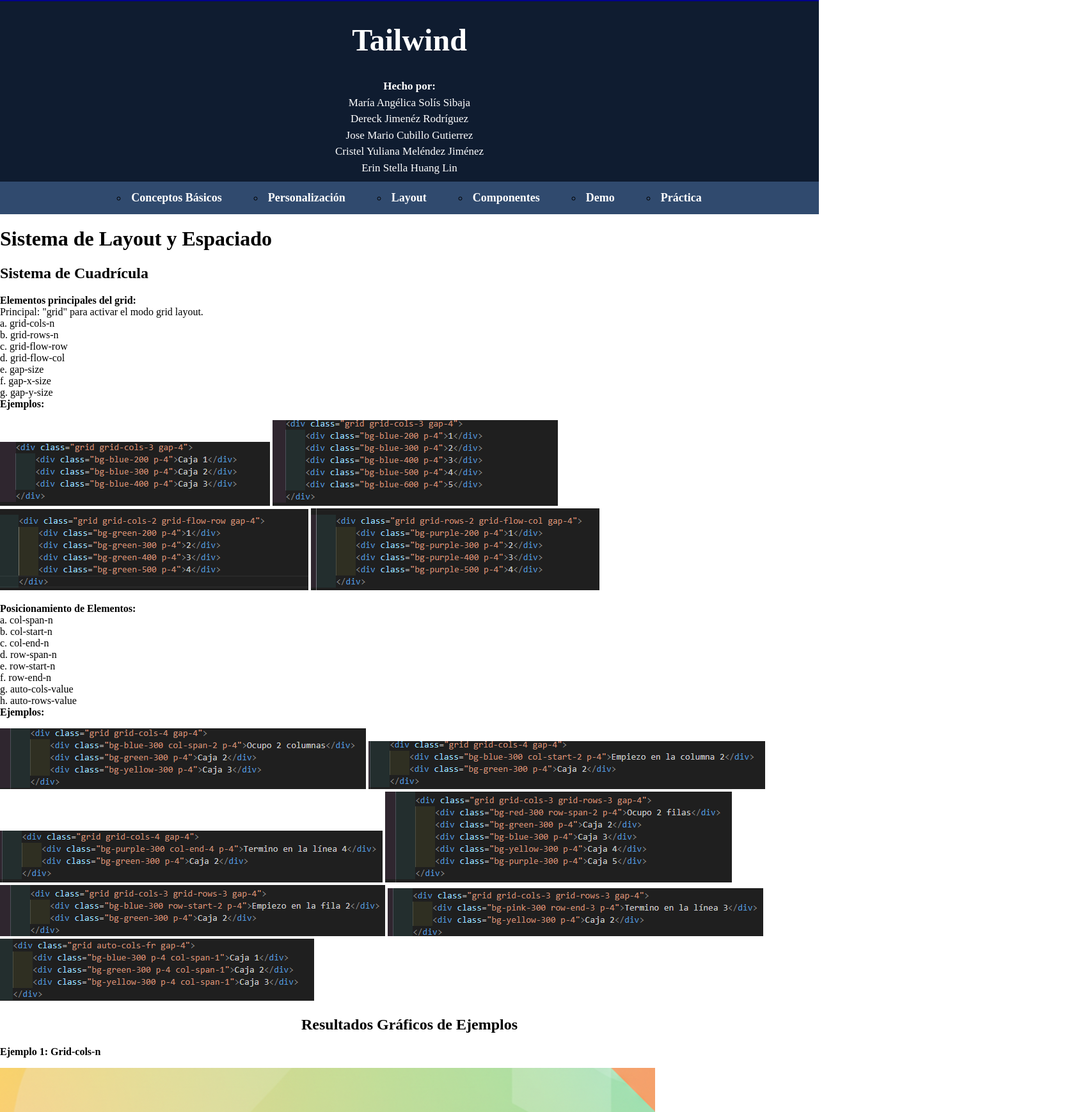
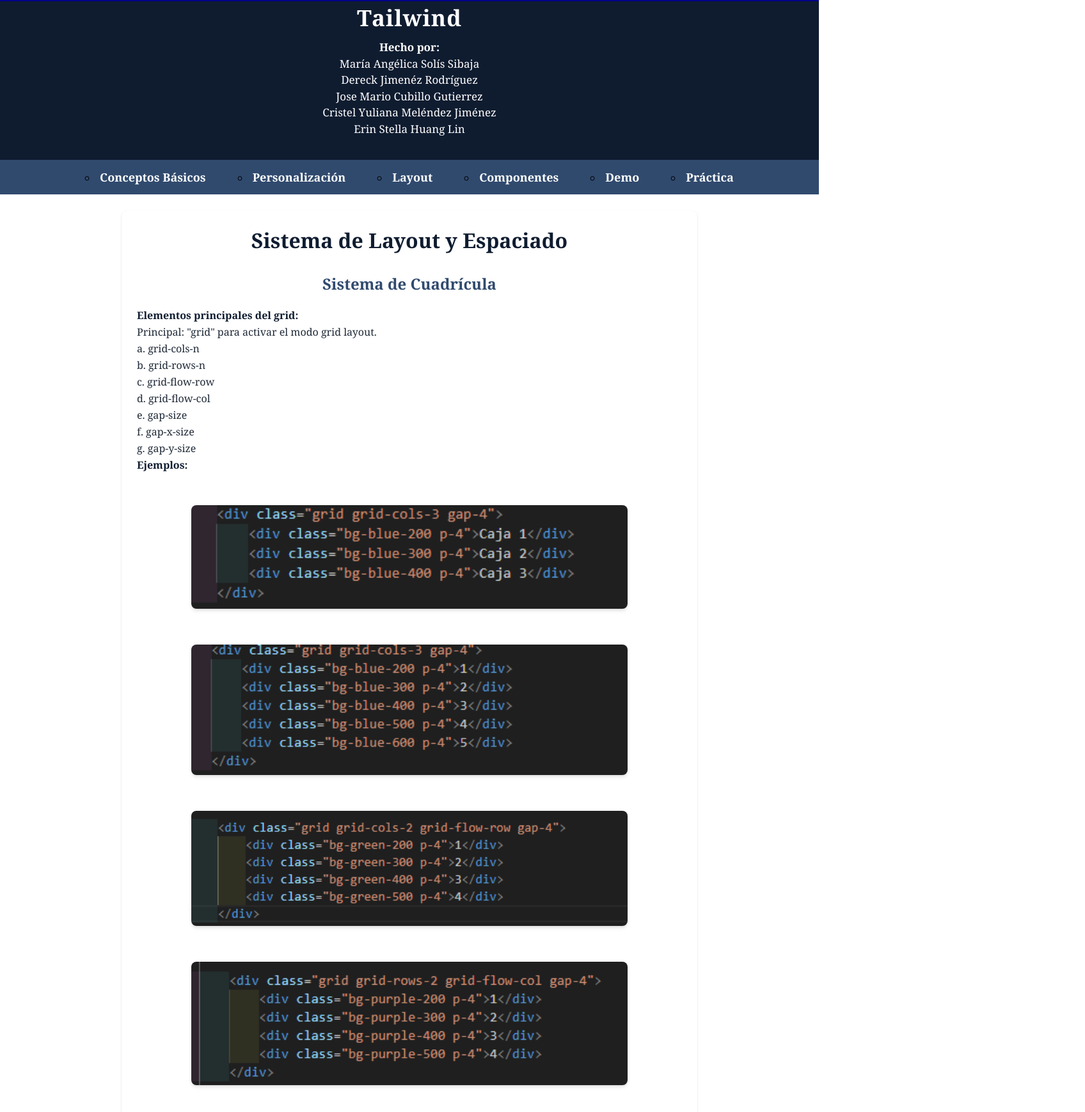
Before and after one commit to Angelica-Solis/sitioWeb_Tailwind, a plain HTML site: page layout.html in a window 1280 px wide. Shown: the top 1739 px of the page at 64% size, 1696 px wide, since content can reach past the window. Drawn offline with Linux system fonts and the light colour scheme.

Commit message:
Actualización de diseño de la página layout.

```diff
--- /dev/null
+++ b/css/estiloslayout.css
@@ -0,0 +1,247 @@
+* {
+    margin: 0;
+    padding: 0;
+    box-sizing: border-box;
+}
+
+body {
+    margin: 0;
+    padding: 0;
+    background-color: white;
+    font-family: 'Georgia', 'Times New Roman', serif;
+}
+
+.contenedor {
+    height: auto !important;
+}
+
+.cajaEncabezado {
+    background-color: #0F1c30;
+    margin-bottom: 0;
+    padding: 2px 20px;
+    text-align: center;
+    color: white;
+    border-top: 2px solid darkblue;
+    border-bottom: 2px rgb(41, 33, 155);
+    height: 250px;
+}
+
+.cajaEncabezado h1 {
+    font-family: 'Georgia', 'Times New Roman', serif;
+    font-size: 35px;
+    font-weight: bold;
+    letter-spacing: 1px;
+    color: white;
+    margin-bottom: 10px;
+}
+
+#integrantes {
+    text-align: center;
+    font-size: 17px;
+    line-height: 1.5;
+}
+
+.menu {
+    width: 100%;
+    height: 50px;
+    margin: 0;
+    padding: 0;
+}
+
+.menu nav {
+    padding: 15px 0;
+    border-bottom: 2px rgb(41, 33, 155);
+    background-color: #304A6E;
+}
+
+.menu nav ul {
+    margin: 0;
+    padding: 0;
+    display: flex;
+    justify-content: center;
+    list-style: circle;
+    list-style-position: inside;
+}
+
+.menu nav ul li {
+    margin: 0 25px;
+}
+
+.menu nav ul li a {
+    color: white;
+    font-weight: bold;
+    font-size: 18px;
+    text-decoration: none;
+}
+
+.menu nav ul li a:hover {
+    color: gray;
+}
+
+/* Contenido principal con sistema de tailwind*/
+.contenedor3 {
+    max-width: 900px;
+    margin: 1.875rem auto;
+    background-color: #ffffff;
+    border-radius: 0.5rem;
+    padding: 1.5rem;
+    box-shadow: 0 1px 3px 0 rgba(0, 0, 0, 0.1), 0 1px 2px 0 rgba(0, 0, 0, 0.06);
+}
+
+#layout {
+    text-align: center;
+    color: #0F1c30;
+    font-size: 2rem;
+    margin-bottom: 1.25rem;
+    font-weight: bold;
+}
+
+#subtitulos,
+.contenedor3 h2 {
+    color: #304A6E;
+    font-size: 1.5rem;
+    margin-top: 1.875rem;
+    margin-bottom: 1.25rem;
+    text-align: center;
+    font-weight: 600;
+}
+
+.contenedor3 h3 {
+    color: #304A6E;
+    font-size: 1.25rem;
+    margin-top: 1.25rem;
+    margin-bottom: 1rem;
+    font-weight: 600;
+}
+
+#layoutexto1,
+#layoutexto,
+.contenedor3 p {
+    line-height: 1.625;
+    margin-bottom: 1.25rem;
+    font-size: 1rem;
+    text-align: justify;
+    color: #1f2937;
+}
+
+.contenedor3 p strong {
+    color: #0F1c30;
+    font-weight: 600;
+}
+
+/* Sistema de grid de tailwind */
+.grid {
+    display: grid;
+    grid-template-columns: repeat(1, minmax(0, 1fr));
+    width: 100%;
+    margin-top: 1.875rem;
+    margin-bottom: 1.875rem;
+}
+
+.grid-cols-1,
+.grid-cols-2,
+.md\:grid-cols-2,
+.md\:grid-cols-3,
+.md\:grid-cols-4,
+.lg\:grid-cols-4 {
+    grid-template-columns: repeat(1, minmax(0, 1fr));
+}
+
+/* Gap de Tailwind */
+.gap-4 {
+    gap: 1rem;
+}
+
+.gap-6 {
+    gap: 1.5rem;
+}
+
+.justify-items-center {
+    justify-items: center;
+}
+
+/* Cajas de ejemplo con estilo destacado */
+.grid > div {
+    display: flex;
+    flex-direction: column;
+    align-items: center;
+    text-align: center;
+    width: 100%;
+    max-width: 700px;
+    margin: 0 auto;
+    background-color: #e9eef6;
+    border-left: 4px solid #304A6E;
+    padding: 1.25rem;
+    border-radius: 0.375rem;
+    margin-bottom: 1.25rem;
+}
+
+.grid > div p {
+    margin-bottom: 1rem;
+    font-weight: 600;
+    color: #0F1c30;
+    font-size: 1.125rem;
+}
+
+.principales,
+.posicionamiento,
+.contenedor3 img {
+    display: block;
+    width: 100%;
+    max-width: 80%;
+    height: auto;
+    object-fit: contain;
+    border-radius: 0.5rem;
+    box-shadow: 0 4px 6px -1px rgba(0, 0, 0, 0.1), 0 2px 4px -1px rgba(0, 0, 0, 0.06);
+    margin: 1.25rem auto;
+    transition: transform 0.3s ease, box-shadow 0.3s ease;
+}
+
+.principales:hover,
+.posicionamiento:hover,
+.contenedor3 img:hover {
+    transform: translateY(-4px);
+    box-shadow: 0 10px 15px -3px rgba(0, 0, 0, 0.1), 0 4px 6px -2px rgba(0, 0, 0, 0.05);
+}
+
+.grid > div img {
+    width: 100%;
+    max-width: 100%;
+}
+
+/* Flex utilities de Tailwind */
+.flex {
+    display: flex;
+}
+
+.flex-col {
+    flex-direction: column;
+}
+
+.items-center {
+    align-items: center;
+}
+
+.max-w-\[80\%\] {
+    max-width: 80%;
+}
+
+pre {
+    background-color: #f4f4f4;
+    padding: 0.75rem;
+    border-radius: 0.375rem;
+    overflow-x: auto;
+    font-family: monospace;
+    margin: 1.25rem 0;
+}
+
+.contenedor3 ul,
+.contenedor3 ol {
+    margin-left: 2rem;
+    margin-bottom: 1.25rem;
+    line-height: 1.625;
+}
+
+.contenedor3 li {
+    margin-bottom: 0.5rem;
+}
--- a/layout.html
+++ b/layout.html
@@ -5,7 +5,7 @@
     <meta charset="UTF-8">
     <meta name="viewport" content="width=device-width, initial-scale=1.0">
     <title>Layout</title>
-    <link rel="stylesheet" href="css/estilos.css">
+    <link rel="stylesheet" href="css/estiloslayout.css">
 </head>
 
 <body>
```
